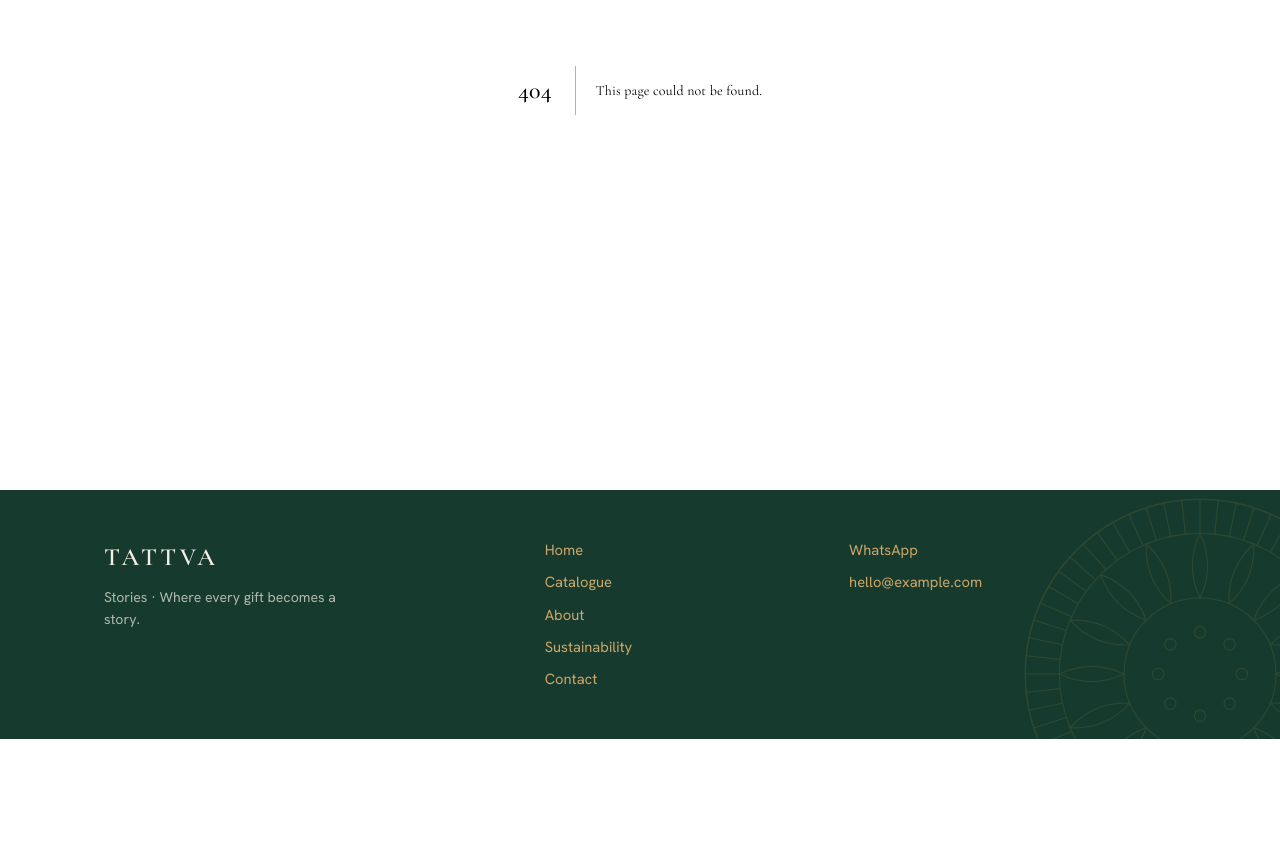
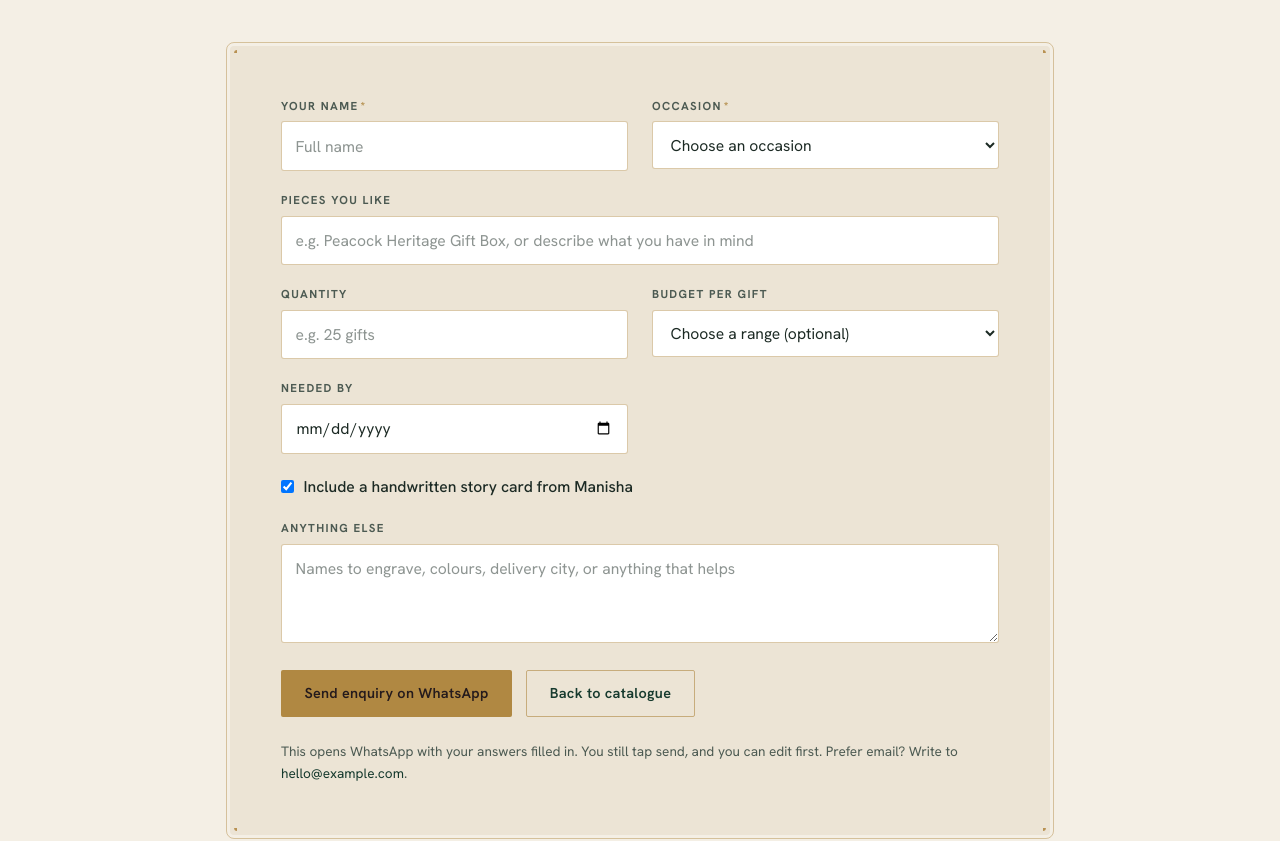
Before and after one commit to kushagr2602/tattva, a Next.js app: page /enquire in a window 1280 px wide. Before the commit this address had no page. Shown: the part 395-1236 px from the top of the page. Before the commit the page ends 1134 px from the top, so only its background shows below. Built offline with nearby package versions, Linux system fonts and the light colour scheme.

Commit message:
Add enquiry form: structured questions build a WhatsApp brief; route Enquire CTAs to it

```diff
--- a/app/catalogue/[id]/page.tsx
+++ b/app/catalogue/[id]/page.tsx
@@ -3,7 +3,7 @@ import Link from "next/link";
 import { notFound } from "next/navigation";
 import { products } from "@/lib/products";
 import { getProduct, getProducts, resolveImage } from "@/lib/catalogue";
-import { whatsappLink, siteUrl } from "@/lib/site";
+import { siteUrl } from "@/lib/site";
 import Photo from "../../components/Photo";
 import ProductCard from "../../components/ProductCard";
 import { Motif } from "../../components/decor";
@@ -75,9 +75,11 @@ export default async function ProductPage({ params }: { params: Promise<{ id: st
           </div>
 
           <div className="hero-cta">
-            <a href={whatsappLink(product.name, `${siteUrl}/catalogue/${product.id}/`)} target="_blank" rel="noopener" className="btn btn-primary">
-              Enquire on WhatsApp
-            </a>
+            <Link
+              href={`/enquire?item=${encodeURIComponent(product.name)}&url=${encodeURIComponent(`${siteUrl}/catalogue/${product.id}/`)}`}
+              className="btn btn-primary">
+              Enquire about this
+            </Link>
             <Link href="/contact" className="btn btn-ghost btn-ghost-dark">How ordering works</Link>
           </div>
           <p className="product-note">No fixed price, quoted to your occasion, quantity and packaging.</p>
--- a/app/contact/page.tsx
+++ b/app/contact/page.tsx
@@ -1,5 +1,6 @@
 import type { Metadata } from "next";
-import { site, whatsappLink } from "@/lib/site";
+import Link from "next/link";
+import { site } from "@/lib/site";
 
 export const metadata: Metadata = {
   title: "Contact & ordering | Tattva",
@@ -35,9 +36,7 @@ export default function ContactPage() {
             Custom and bulk orders welcome. The quickest way to reach us is WhatsApp.
           </p>
           <div className="hero-cta">
-            <a href={whatsappLink()} target="_blank" rel="noopener" className="btn btn-primary">
-              Message on WhatsApp
-            </a>
+            <Link href="/enquire" className="btn btn-primary">Start an enquiry</Link>
             <a href={`mailto:${site.email}`} className="btn btn-ghost btn-ghost-dark">Email {site.email}</a>
           </div>
         </div>
--- /dev/null
+++ b/app/enquire/page.tsx
@@ -0,0 +1,126 @@
+"use client";
+
+import { useEffect, useState } from "react";
+import Link from "next/link";
+import { site } from "@/lib/site";
+
+const OCCASIONS = ["Wedding", "Diwali / Festive", "Rakhi", "Housewarming", "Anniversary", "Naming ceremony", "Corporate / Bulk", "Other"];
+const BUDGETS = ["Not sure yet", "Under ₹1,000 each", "₹1,000–3,000 each", "₹3,000–5,000 each", "Above ₹5,000 each"];
+
+export default function Enquire() {
+  const [item, setItem] = useState("");
+  const [productUrl, setProductUrl] = useState("");
+  const [name, setName] = useState("");
+  const [occasion, setOccasion] = useState("");
+  const [quantity, setQuantity] = useState("");
+  const [budget, setBudget] = useState("");
+  const [byDate, setByDate] = useState("");
+  const [storyCard, setStoryCard] = useState(true);
+  const [notes, setNotes] = useState("");
+  const [err, setErr] = useState("");
+
+  // Prefill the item when arriving from a product page (?item=&url=).
+  useEffect(() => {
+    const q = new URLSearchParams(window.location.search);
+    if (q.get("item")) setItem(q.get("item")!);
+    if (q.get("url")) setProductUrl(q.get("url")!);
+  }, []);
+
+  function submit(e: React.FormEvent) {
+    e.preventDefault();
+    if (!name.trim() || !occasion) {
+      setErr("Please add your name and the occasion so we can help.");
+      return;
+    }
+    const lines = [
+      "*New Tattva enquiry*",
+      `Name: ${name.trim()}`,
+      `Occasion: ${occasion}`,
+      item.trim() && `Interested in: ${item.trim()}`,
+      quantity.trim() && `Quantity: ${quantity.trim()}`,
+      budget && `Budget: ${budget}`,
+      byDate && `Needed by: ${byDate}`,
+      `Handwritten story card: ${storyCard ? "Yes" : "No"}`,
+      notes.trim() && `Notes: ${notes.trim()}`,
+      productUrl && productUrl,
+    ].filter(Boolean);
+    const text = encodeURIComponent(lines.join("\n"));
+    window.location.href = `https://wa.me/${site.whatsapp}?text=${text}`;
+  }
+
+  return (
+    <>
+      <section className="page-head on-dark">
+        <div className="wrap">
+          <p className="eyebrow">Private gifting desk</p>
+          <h1>Tell us about the gift</h1>
+          <p className="page-head-sub">
+            A few quick questions so Manisha can put together the right pieces for you. Your answers
+            open a ready-to-send WhatsApp message, nothing is charged and nothing is final.
+          </p>
+        </div>
+      </section>
+
+      <section className="wrap enquire-wrap">
+        <form className="enquire-form engraved" onSubmit={submit}>
+          <label className="field">
+            <span>Your name<i>*</i></span>
+            <input value={name} onChange={(e) => setName(e.target.value)} placeholder="Full name" />
+          </label>
+
+          <label className="field">
+            <span>Occasion<i>*</i></span>
+            <select value={occasion} onChange={(e) => setOccasion(e.target.value)}>
+              <option value="">Choose an occasion</option>
+              {OCCASIONS.map((o) => <option key={o} value={o}>{o}</option>)}
+            </select>
+          </label>
+
+          <label className="field field-wide">
+            <span>Pieces you like</span>
+            <input value={item} onChange={(e) => setItem(e.target.value)} placeholder="e.g. Peacock Heritage Gift Box, or describe what you have in mind" />
+          </label>
+
+          <label className="field">
+            <span>Quantity</span>
+            <input value={quantity} onChange={(e) => setQuantity(e.target.value)} placeholder="e.g. 25 gifts" />
+          </label>
+
+          <label className="field">
+            <span>Budget per gift</span>
+            <select value={budget} onChange={(e) => setBudget(e.target.value)}>
+              <option value="">Choose a range (optional)</option>
+              {BUDGETS.map((b) => <option key={b} value={b}>{b}</option>)}
+            </select>
+          </label>
+
+          <label className="field">
+            <span>Needed by</span>
+            <input type="date" value={byDate} onChange={(e) => setByDate(e.target.value)} />
+          </label>
+
+          <label className="field field-check">
+            <input type="checkbox" checked={storyCard} onChange={(e) => setStoryCard(e.target.checked)} />
+            <span>Include a handwritten story card from Manisha</span>
+          </label>
+
+          <label className="field field-wide">
+            <span>Anything else</span>
+            <textarea value={notes} onChange={(e) => setNotes(e.target.value)} rows={3} placeholder="Names to engrave, colours, delivery city, or anything that helps" />
+          </label>
+
+          {err && <p className="field-err">{err}</p>}
+
+          <div className="field-wide enquire-actions">
+            <button type="submit" className="btn btn-primary">Send enquiry on WhatsApp</button>
+            <Link href="/catalogue" className="btn btn-ghost btn-ghost-dark">Back to catalogue</Link>
+          </div>
+          <p className="enquire-note field-wide">
+            This opens WhatsApp with your answers filled in. You still tap send, and you can edit first.
+            Prefer email? Write to <a href={`mailto:${site.email}`}>{site.email}</a>.
+          </p>
+        </form>
+      </section>
+    </>
+  );
+}
--- a/app/globals.css
+++ b/app/globals.css
@@ -430,3 +430,27 @@ h1, h2, h3 {
   outline-offset: 3px;
 }
 .engraved::before, .engraved::after { content: none; }
+
+/* ---- enquiry form ---- */
+.enquire-wrap { padding: 3rem 24px 4.5rem; }
+.enquire-form { max-width: 820px; margin: 0 auto; display: grid; grid-template-columns: 1fr 1fr;
+  gap: 1.25rem 1.5rem; padding: clamp(1.75rem, 4vw, 2.75rem); background: var(--paper-2); border-radius: 4px; }
+.field { display: flex; flex-direction: column; gap: 0.4rem; }
+.field > span { font-size: 0.72rem; letter-spacing: 0.12em; text-transform: uppercase; color: var(--ink-soft); font-weight: 700; }
+.field > span i { color: var(--brass); font-style: normal; margin-left: 2px; }
+.field input, .field select, .field textarea {
+  font-family: var(--font-hanken), sans-serif; font-size: 0.98rem; color: var(--ink);
+  padding: 0.7rem 0.85rem; border: 1px solid color-mix(in srgb, var(--brass) 45%, transparent);
+  border-radius: 3px; background: #fff; width: 100%;
+}
+.field textarea { resize: vertical; }
+.field input:focus, .field select:focus, .field textarea:focus { outline: 2px solid var(--brass); outline-offset: 1px; border-color: var(--brass); }
+.field-wide { grid-column: 1 / -1; }
+.field-check { flex-direction: row; align-items: center; gap: 0.6rem; grid-column: 1 / -1; }
+.field-check input { width: auto; }
+.field-check span { text-transform: none; letter-spacing: 0; font-weight: 500; color: var(--ink); font-size: 0.98rem; }
+.field-err { grid-column: 1 / -1; color: #9b2c2c; font-size: 0.9rem; margin: 0; }
+.enquire-actions { display: flex; flex-wrap: wrap; gap: 0.9rem; margin-top: 0.4rem; }
+.enquire-note { font-size: 0.85rem; color: var(--ink-soft); margin-top: 0.25rem; }
+.enquire-note a { color: var(--oxblood); }
+@media (max-width: 640px) { .enquire-form { grid-template-columns: 1fr; } }
--- a/app/page.tsx
+++ b/app/page.tsx
@@ -1,6 +1,6 @@
 import Link from "next/link";
 import { getProducts, getSiteImages } from "@/lib/catalogue";
-import { site, whatsappLink } from "@/lib/site";
+import { site } from "@/lib/site";
 import Photo from "./components/Photo";
 import ProductCard from "./components/ProductCard";
 import { Toran, Motif, HeroBloom } from "./components/decor";
@@ -46,9 +46,7 @@ export default function Home() {
             </p>
             <div className="hero-cta">
               <Link href="/catalogue" className="btn btn-primary">Browse the catalogue</Link>
-              <a href={whatsappLink()} target="_blank" rel="noopener" className="btn btn-ghost">
-                Enquire on WhatsApp
-              </a>
+              <Link href="/enquire" className="btn btn-ghost">Start an enquiry</Link>
             </div>
             <p className="hero-note">No fixed prices. Every order is quoted to the package.</p>
           </div>
```
